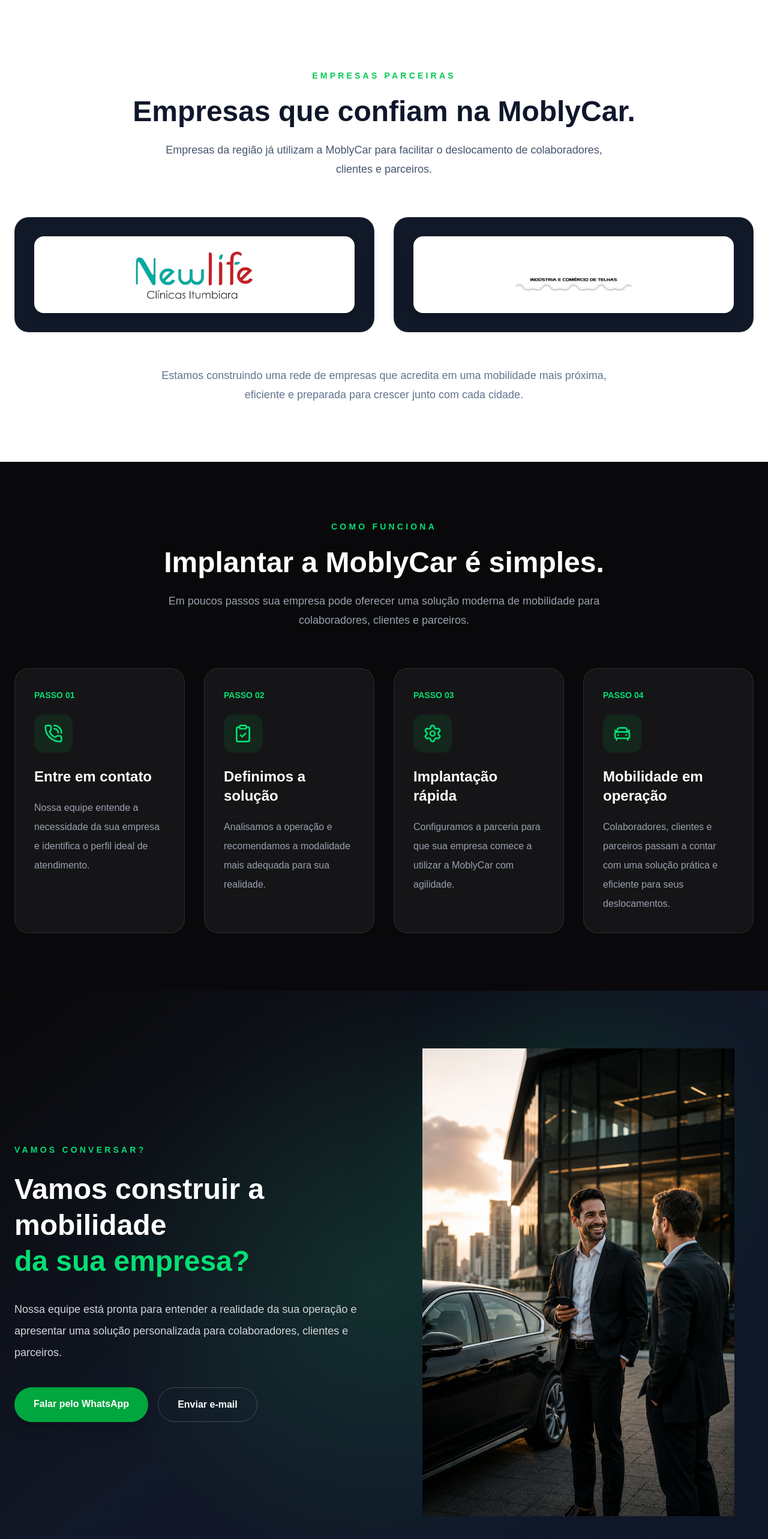
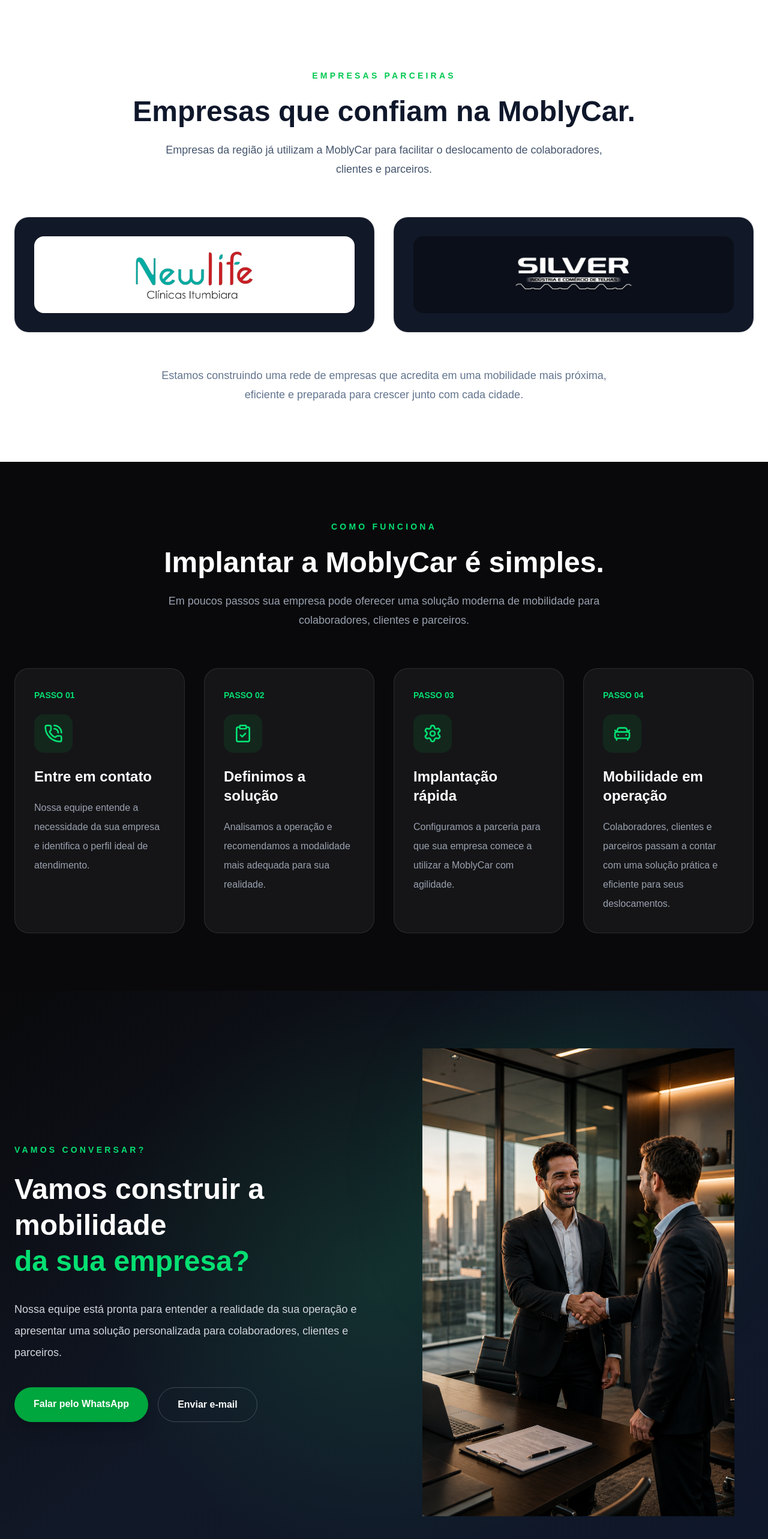
Before and after one commit to sampaiofrank2016-stack/moblycar-site, a Next.js app: page /empresas in a window 1280 px wide. Shown: the part 4978-7544 px from the top of the page at 60% size. Built offline with nearby package versions, Linux system fonts and the light colour scheme.

Commit message:
Sprint Empresas - página institucional completa e parceiros

```diff
--- a/components/companies/CTA.tsx
+++ b/components/companies/CTA.tsx
@@ -64,7 +64,7 @@
           <div className="absolute h-[380px] w-[380px] rounded-full bg-green-500/20 blur-[100px]" />
 
           <Image
-            src="/empresas-hero.png"
+            src="/acordo-hero.png"
             alt="Mobilidade corporativa"
             width={520}
             height={600}
--- a/components/companies/Partners.tsx
+++ b/components/companies/Partners.tsx
@@ -4,21 +4,20 @@
   {
     name: "New Life Clínicas",
     logo: "/partners/newlife.png",
+    theme: "light",
   },
   {
     name: "Silver Indústria e Comércio de Metais",
     logo: "/partners/silver.png",
+    theme: "dark",
   },
 ];
 
 export default function Partners() {
   return (
     <section className="bg-white py-24">
-
       <div className="mx-auto max-w-7xl px-6">
-
         <div className="mb-16 text-center">
-
           <span className="text-sm font-semibold uppercase tracking-[0.3em] text-green-500">
             EMPRESAS PARCEIRAS
           </span>
@@ -31,34 +30,33 @@
             Empresas da região já utilizam a MoblyCar para facilitar o
             deslocamento de colaboradores, clientes e parceiros.
           </p>
-
         </div>
 
         <div className="grid gap-8 md:grid-cols-2">
+          {partners.map((partner) => {
+            const isLight = partner.theme === "light";
 
-          {partners.map((partner) => (
-
+            return (
               <div
                 key={partner.name}
                 className="group flex h-48 items-center justify-center rounded-3xl border border-white/10 bg-[#111827] p-8 transition duration-300 hover:-translate-y-2 hover:border-green-500 hover:shadow-2xl"
               >
-
-              <div className="flex h-32 w-full items-center justify-center rounded-2xl bg-white p-6 shadow-lg transition duration-300 group-hover:scale-[1.02]">
-
+                <div
+                  className={`flex h-32 w-full items-center justify-center rounded-2xl p-6 transition duration-300 group-hover:scale-[1.02] ${
+                    isLight ? "bg-white" : "bg-[#0B0F19]"
+                  }`}
+                >
                   <Image
                     src={partner.logo}
                     alt={partner.name}
-                  width={240}
+                    width={260}
                     height={120}
                     className="max-h-20 w-auto object-contain"
                   />
-
                 </div>
-
               </div>
-
-          ))}
-
+            );
+          })}
         </div>
 
         <p className="mx-auto mt-14 max-w-3xl text-center text-lg leading-8 text-slate-500">
@@ -66,9 +64,7 @@
           mobilidade mais próxima, eficiente e preparada para crescer junto
           com cada cidade.
         </p>
-
       </div>
-
     </section>
   );
 }
```
Also changed, not shown: public/acordo-hero.png (added). Lines whose indentation alone changed are shown as unchanged.
